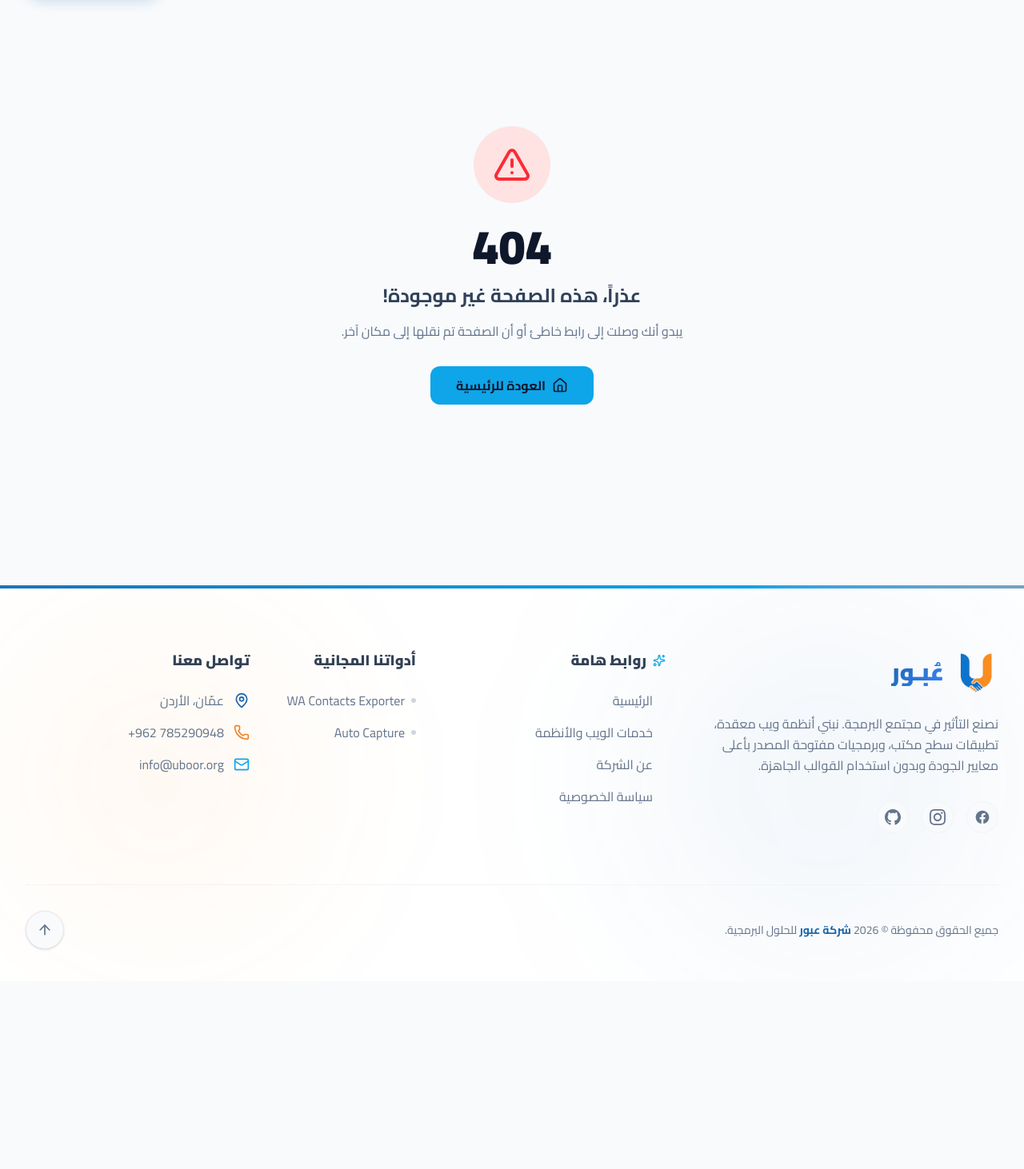
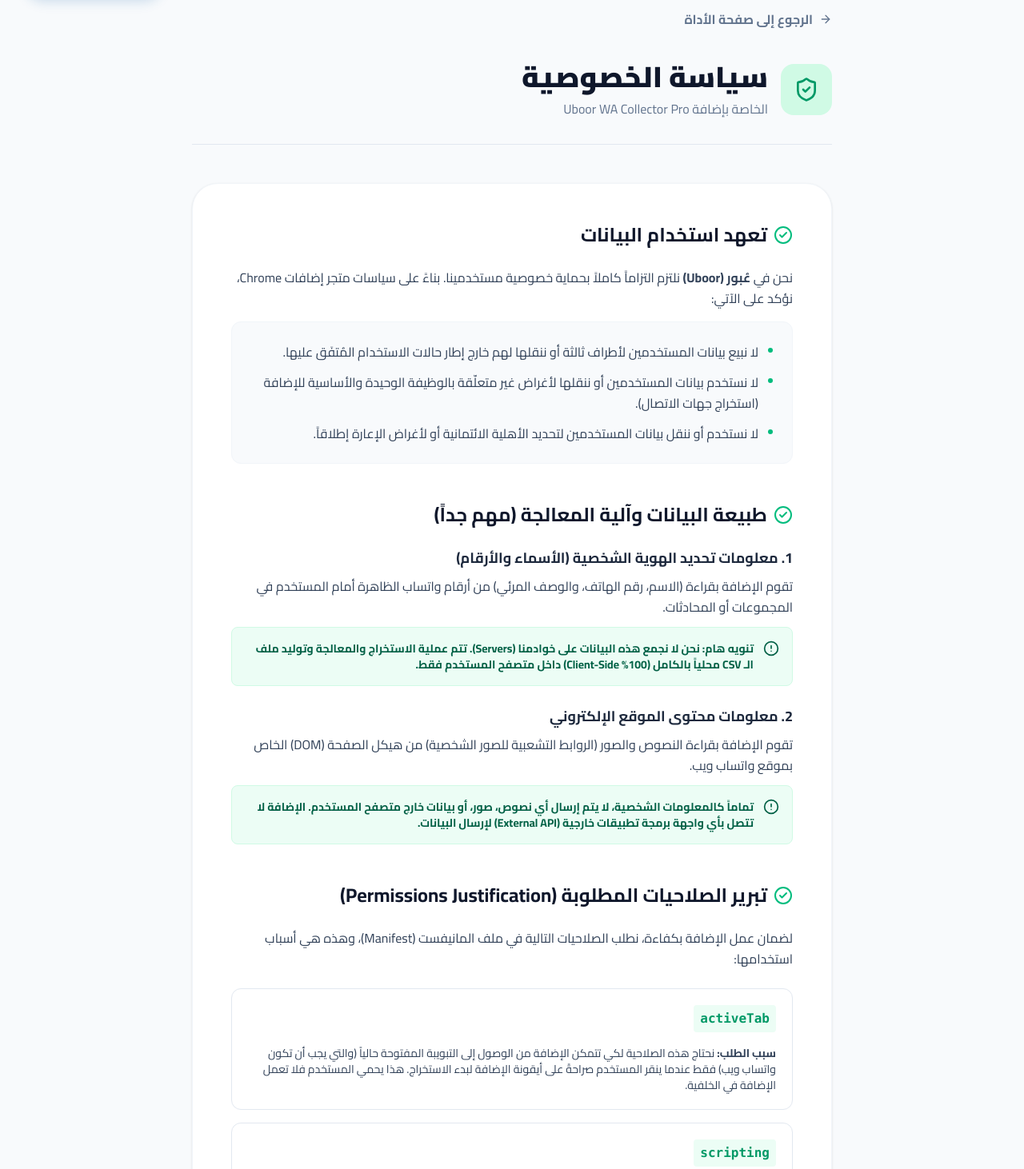
Before and after one commit to AllBadry/uboor, a React (Vite) app: page /products/wacollector/privacy in a window 1280 px wide. Shown: the part 68-1530 px from the top of the page at 80% size. Before the commit the page ends 1295 px from the top, so only its background shows below. Built offline with nearby package versions, Linux system fonts and the light colour scheme.

Commit message:
edit wacollector

```diff
--- a/src/App.jsx
+++ b/src/App.jsx
@@ -11,6 +11,7 @@
 import Contact from './pages/Contact';
 import WaCollector from './pages/products/WaCollector';
 import SeoMonster from './pages/products/SeoMonster';
+import WaCollectorPrivacy from './pages/products/WaCollectorPrivacy';
 
 function App() {
   return (
@@ -29,6 +30,7 @@
           <Route path="/contact" element={<Contact />} />
           <Route path="/products/seo-monster" element={<SeoMonster />}/>
           <Route path="*" element={<NotFound />} />
+          <Route path="/products/wacollector/privacy" element={<WaCollectorPrivacy />}/>
 
           {/* <Route path="/privacy" element={<Privacy />} /> */}
         </Routes>
--- a/src/pages/products/WaCollector.jsx
+++ b/src/pages/products/WaCollector.jsx
@@ -14,6 +14,7 @@
   Link as LinkIcon,
   Sparkles,
   Eye,
+  ArrowLeft,
   ArrowRight // استيراد أيقونة السهم
 } from 'lucide-react';
 import { Link } from 'react-router-dom';
@@ -337,9 +338,22 @@
               <p className="text-slate-600 font-medium">الأداة تقوم بعملية "قراءة فقط" (Read-only) ولا ترسل أي رسائل آلية (Spam)، مما يجعلها آمنة تماماً وتحمي حسابك من مخاطر الحظر.</p>
             </div>
           </div>
+
+          {/* زر سياسة الخصوصية الموجه لمتجر جوجل */}
+          <div className="mt-12 pt-8 border-t border-slate-100 flex flex-col items-center">
+            <p className="text-slate-500 text-sm mb-4">متوافقة تماماً مع سياسات الخصوصية لمتجر إضافات جوجل كروم.</p>
+            <Link
+              to="/products/wacollector/privacy"
+              className="inline-flex items-center gap-2 px-6 py-3 bg-slate-900 hover:bg-emerald-600 text-white font-bold rounded-full transition-colors duration-300 shadow-md group"
+            >
+              <FileArchive className="w-5 h-5 text-emerald-400 group-hover:text-white transition-colors" />
+              الاطلاع على سياسة الخصوصية
+              <ArrowLeft className="w-4 h-4 mr-2 transform group-hover:-translate-x-1 transition-transform" />
+            </Link>
+          </div>
+
         </div>
       </section>
-
     </div>
   );
 }
--- /dev/null
+++ b/src/pages/products/WaCollectorPrivacy.jsx
@@ -0,0 +1,117 @@
+import { useEffect } from 'react';
+import { ShieldCheck, ArrowRight, CheckCircle2, AlertCircle } from 'lucide-react';
+import { Link } from 'react-router-dom';
+
+export default function WaCollectorPrivacy() {
+  // للعودة لأعلى الصفحة عند التحميل
+  useEffect(() => {
+    window.scrollTo(0, 0);
+  }, []);
+
+  return (
+    <div className="min-h-screen bg-[#f8fafc] text-slate-900 font-cairo selection:bg-emerald-500 selection:text-white py-20">
+      <div className="max-w-4xl mx-auto px-6 sm:px-12">
+
+        {/* زر الرجوع */}
+        <Link
+          to="/products/wacollector"
+          className="inline-flex items-center gap-2 text-slate-500 hover:text-emerald-600 font-bold transition-colors group mb-10"
+        >
+          <ArrowRight className="w-4 h-4 transform group-hover:translate-x-1 transition-transform" />
+          الرجوع إلى صفحة الأداة
+        </Link>
+
+        {/* الترويسة */}
+        <div className="flex items-center gap-4 mb-12 border-b border-slate-200 pb-8">
+          <div className="w-16 h-16 rounded-2xl bg-emerald-100 flex items-center justify-center shrink-0">
+            <ShieldCheck className="w-8 h-8 text-emerald-600" />
+          </div>
+          <div>
+            <h1 className="text-3xl md:text-4xl font-black text-slate-900 mb-2">سياسة الخصوصية</h1>
+            <p className="text-slate-500 font-medium">الخاصة بإضافة Uboor WA Collector Pro</p>
+          </div>
+        </div>
+
+        <div className="space-y-12 bg-white p-8 md:p-12 rounded-[2rem] shadow-sm border border-slate-100 leading-relaxed text-slate-700">
+
+          {/* 1. التعهد الأساسي */}
+          <section>
+            <h2 className="text-2xl font-bold text-slate-900 mb-6 flex items-center gap-2">
+              <CheckCircle2 className="w-6 h-6 text-emerald-500" />
+              تعهد استخدام البيانات
+            </h2>
+            <p className="mb-4">نحن في <strong>عُبور (Uboor)</strong> نلتزم التزاماً كاملاً بحماية خصوصية مستخدمينا. بناءً على سياسات متجر إضافات Chrome، نؤكد على الآتي:</p>
+            <ul className="space-y-3 font-medium bg-slate-50 p-6 rounded-xl border border-slate-100">
+              <li className="flex items-start gap-3">
+                <div className="w-1.5 h-1.5 rounded-full bg-emerald-500 mt-2 shrink-0"></div>
+                لا نبيع بيانات المستخدمين لأطراف ثالثة أو ننقلها لهم خارج إطار حالات الاستخدام المُتفَق عليها.
+              </li>
+              <li className="flex items-start gap-3">
+                <div className="w-1.5 h-1.5 rounded-full bg-emerald-500 mt-2 shrink-0"></div>
+                لا نستخدم بيانات المستخدمين أو ننقلها لأغراض غير متعلّقة بالوظيفة الوحيدة والأساسية للإضافة (استخراج جهات الاتصال).
+              </li>
+              <li className="flex items-start gap-3">
+                <div className="w-1.5 h-1.5 rounded-full bg-emerald-500 mt-2 shrink-0"></div>
+                لا نستخدم أو ننقل بيانات المستخدمين لتحديد الأهلية الائتمانية أو لأغراض الإعارة إطلاقاً.
+              </li>
+            </ul>
+          </section>
+
+          {/* 2. ما هي البيانات المجمعة */}
+          <section>
+            <h2 className="text-2xl font-bold text-slate-900 mb-6 flex items-center gap-2">
+              <CheckCircle2 className="w-6 h-6 text-emerald-500" />
+              طبيعة البيانات وآلية المعالجة (مهم جداً)
+            </h2>
+            <div className="space-y-6">
+              <div>
+                <h3 className="text-lg font-bold text-slate-800 mb-2">1. معلومات تحديد الهوية الشخصية (الأسماء والأرقام)</h3>
+                <p>تقوم الإضافة بقراءة (الاسم، رقم الهاتف، والوصف المرئي) من أرقام واتساب الظاهرة أمام المستخدم في المجموعات أو المحادثات.</p>
+                <div className="mt-3 p-4 bg-emerald-50 border border-emerald-100 rounded-lg text-emerald-800 text-sm font-bold flex items-start gap-3">
+                  <AlertCircle className="w-5 h-5 shrink-0" />
+                  <p>تنويه هام: نحن لا نجمع هذه البيانات على خوادمنا (Servers). تتم عملية الاستخراج والمعالجة وتوليد ملف الـ CSV محلياً بالكامل (100% Client-Side) داخل متصفح المستخدم فقط.</p>
+                </div>
+              </div>
+
+              <div>
+                <h3 className="text-lg font-bold text-slate-800 mb-2">2. معلومات محتوى الموقع الإلكتروني</h3>
+                <p>تقوم الإضافة بقراءة النصوص والصور (الروابط التشعبية للصور الشخصية) من هيكل الصفحة (DOM) الخاص بموقع واتساب ويب.</p>
+                <div className="mt-3 p-4 bg-emerald-50 border border-emerald-100 rounded-lg text-emerald-800 text-sm font-bold flex items-start gap-3">
+                  <AlertCircle className="w-5 h-5 shrink-0" />
+                  <p>تماماً كالمعلومات الشخصية، لا يتم إرسال أي نصوص، صور، أو بيانات خارج متصفح المستخدم. الإضافة لا تتصل بأي واجهة برمجة تطبيقات خارجية (External API) لإرسال البيانات.</p>
+                </div>
+              </div>
+            </div>
+          </section>
+
+          {/* 3. تبرير الصلاحيات لمراجعي جوجل */}
+          <section>
+            <h2 className="text-2xl font-bold text-slate-900 mb-6 flex items-center gap-2">
+              <CheckCircle2 className="w-6 h-6 text-emerald-500" />
+              تبرير الصلاحيات المطلوبة (Permissions Justification)
+            </h2>
+            <p className="mb-6">لضمان عمل الإضافة بكفاءة، نطلب الصلاحيات التالية في ملف المانيفست (Manifest)، وهذه هي أسباب استخدامها:</p>
+
+            <div className="grid gap-4">
+              <div className="p-5 border border-slate-200 rounded-xl hover:border-emerald-300 transition-colors">
+                <code className="text-emerald-600 font-bold bg-emerald-50 px-2 py-1 rounded mb-2 inline-block">activeTab</code>
+                <p className="text-sm mt-2"><strong>سبب الطلب:</strong> نحتاج هذه الصلاحية لكي تتمكن الإضافة من الوصول إلى التبويبة المفتوحة حالياً (والتي يجب أن تكون واتساب ويب) فقط عندما ينقر المستخدم صراحةً على أيقونة الإضافة لبدء الاستخراج. هذا يحمي المستخدم فلا تعمل الإضافة في الخلفية.</p>
+              </div>
+
+              <div className="p-5 border border-slate-200 rounded-xl hover:border-emerald-300 transition-colors">
+                <code className="text-emerald-600 font-bold bg-emerald-50 px-2 py-1 rounded mb-2 inline-block">scripting</code>
+                <p className="text-sm mt-2"><strong>سبب الطلب:</strong> تُستخدم لحقن سكربت (Inject Script) مؤقت داخل صفحة واتساب ويب. وظيفة هذا السكربت هي النزول التلقائي (Auto-scroll) لقائمة الأعضاء، وقراءة عناصر الـ DOM لتجميع البيانات وتصديرها كملف Excel/CSV.</p>
+              </div>
+
+              <div className="p-5 border border-slate-200 rounded-xl hover:border-emerald-300 transition-colors">
+                <code className="text-emerald-600 font-bold bg-emerald-50 px-2 py-1 rounded mb-2 inline-block">Host Permissions (*://web.whatsapp.com/*)</code>
+                <p className="text-sm mt-2"><strong>سبب الطلب:</strong> إذن المضيف محصور فقط على نطاق واتساب ويب لضمان أن السكربتات المخصصة لقراءة عناصر الصفحة لا تعمل إلا على هذا الموقع تحديداً، مما يضمن أمان وخصوصية المستخدم خارج هذا النطاق.</p>
+              </div>
+            </div>
+          </section>
+
+        </div>
+      </div>
+    </div>
+  );
+}
```
Also changed, not shown: 1 other file (tests, documents, lock files or other folders).
